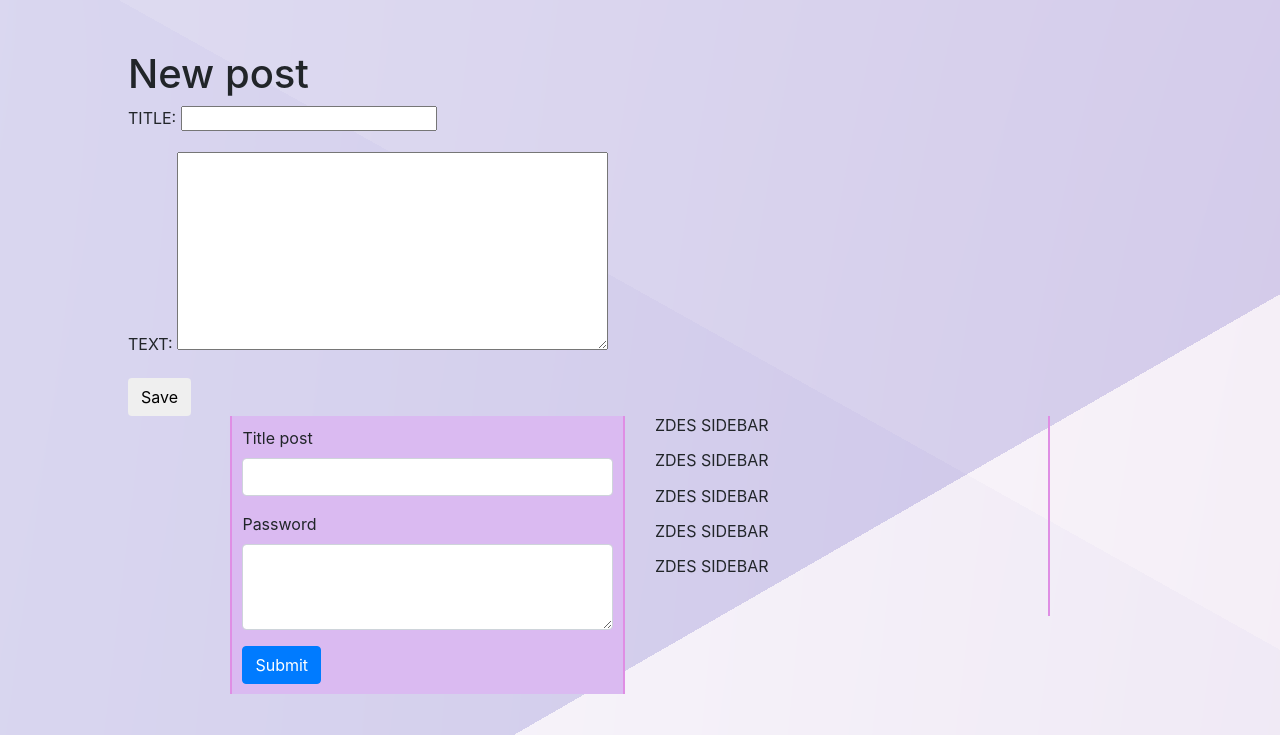
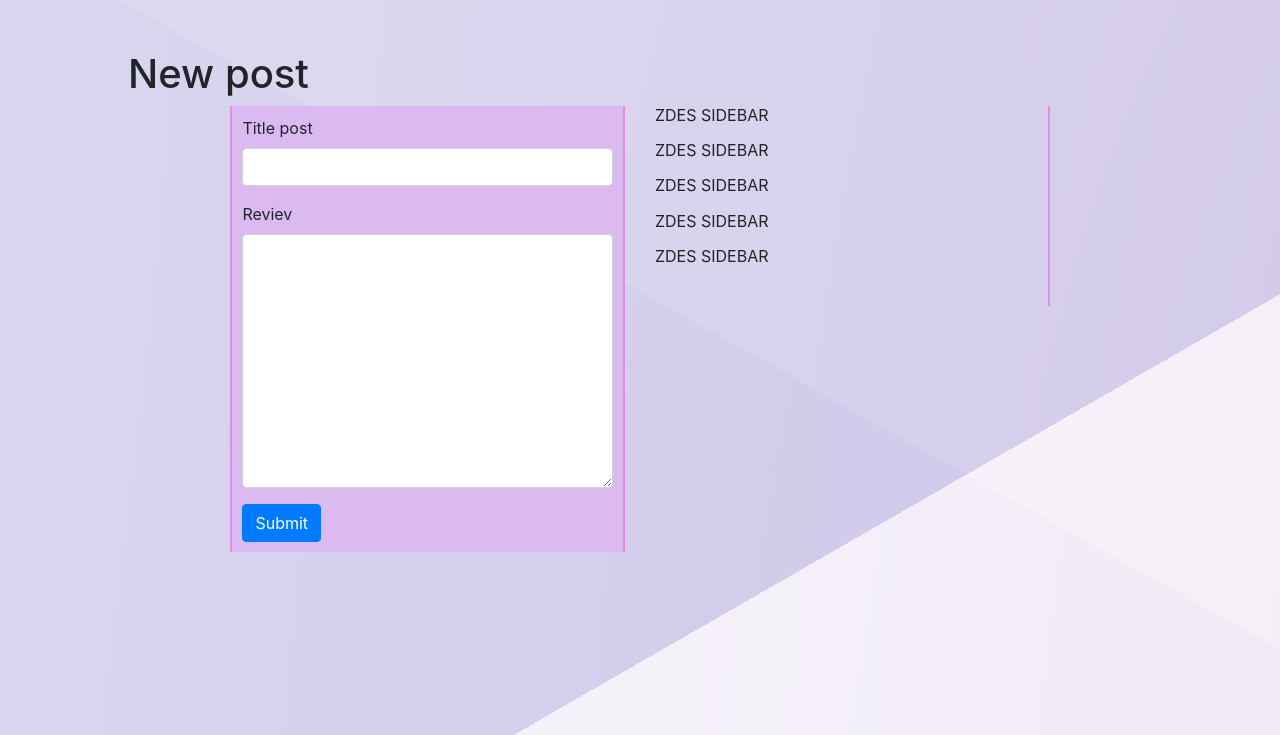
Before and after one commit to asmodaay/projectone, a Django app: page /post/new/ in a window 1280 px wide. Shown: the part 65-800 px from the top of the page. Run offline with Django 3.2, Linux system fonts and the light colour scheme; some libraries are stand-ins or nearby versions.

Commit message:
post_edit now worked

```diff
--- a/projectone/templates/projectone/post_edit.html
+++ b/projectone/templates/projectone/post_edit.html
@@ -3,28 +3,20 @@
 {% block content %}
 	<div class="wrapper">
     	<h1>New post</h1>
-    		<section>
-
-				    <form method="POST" class="post-form">{% csrf_token %}
-				        {{ form.as_p }}
-				        <button type="submit" class="save btn btn-default">Save</button>
-				    </form>
-			</section>
-
-
 	<!-- ЭТО МОЯ ФОРМА -->
 			<section class="field-huield">
 				<div class="row justify-content-between">
       				<div class="col">
 						<article class="form-huerm">
-							<form>
+							<form method="POST" class="post-form" >
+								{% csrf_token %}
 								  <div class="form-group">
-								    <label for="title">Title post</label>
-								    <input type="text" class="form-control" id="text">
+								    <label for="id_title">Title post</label>
+								    <input type="text" name ="title" maxlength="200" required id ="id_title" class="form-control" id="text">
 								  </div>
 								  <div class="form-group">
-								    <label for="area">Password</label>
-								    <textarea cols="40" rows="3" class="form-control" id="area"></textarea>
+								    <label for="id_text">Reviev</label>
+								    <textarea name="text" cols="40" rows="10" class="form-control" id="id_text" ></textarea>
 								  </div>
 								  <button type="submit" class="btn btn-primary">Submit</button>
 							</form>
```
